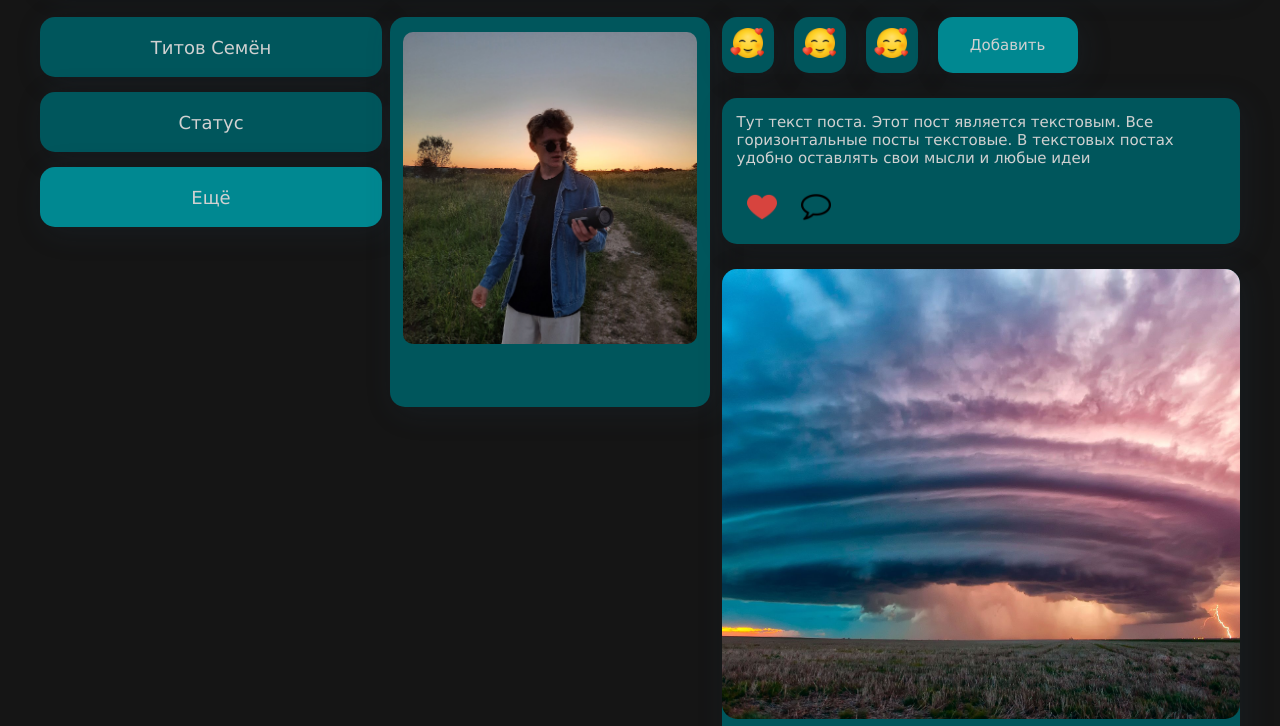
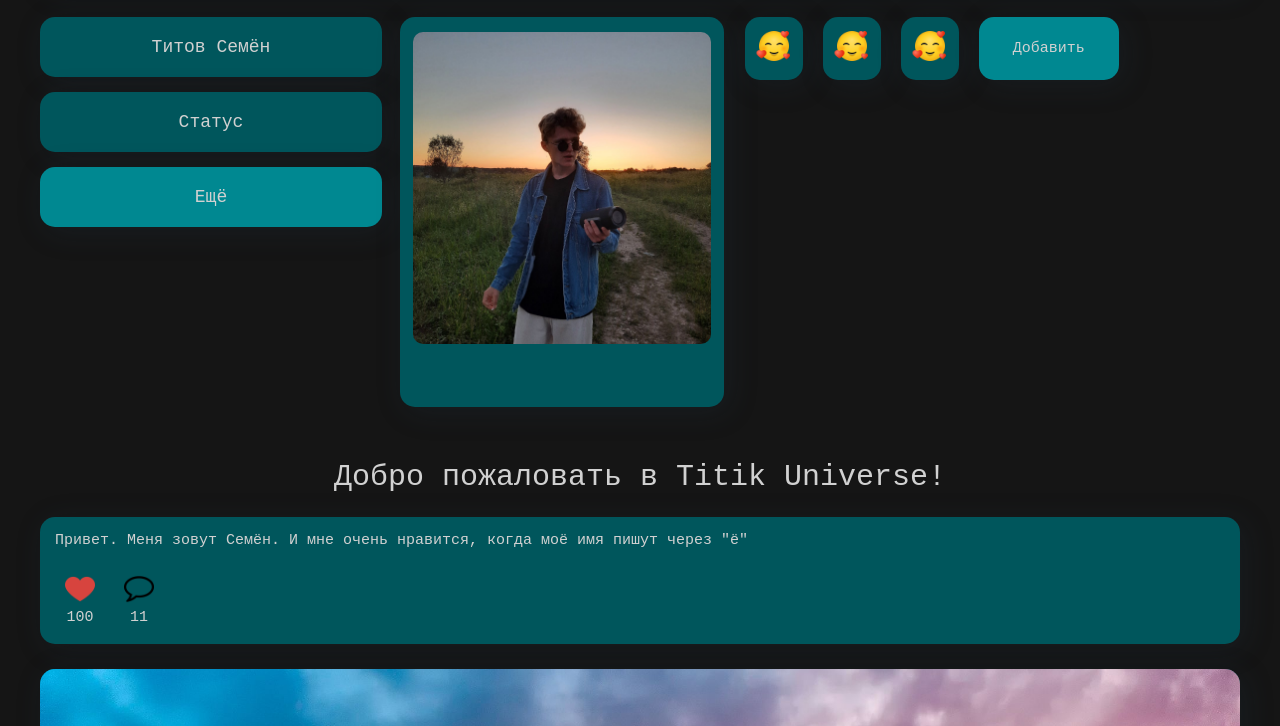
Before and after one commit to TitikUniverse/SocialWeb, a plain HTML site: page index.html in a window 1280 px wide. Shown: the part 108-834 px from the top of the page. Drawn offline with Linux system fonts and the light colour scheme.

Commit message:
Переместил стену вниз и поправил много отступов

```diff
--- a/index.html
+++ b/index.html
@@ -16,7 +16,7 @@
       </div>
     </header>
 
-    <article id="content-page">
+    <article id="profile-box">
       <div id="left">
         <div class="top-info">
           <div class="box-radius-white shadow top-info-element" id="name"><span>Титов Семён</span></div>
@@ -45,19 +45,37 @@
                 alt=""></button>
             <button id="add-post-btn" class="main-btn shadow">Добавить</button>
           </div>
+
+        </div>
+      </div>
+    </article>
+
+    <article id="content-box-header">
+      <span>Добро пожаловать в Titik Universe!</span>
+    </article>
+
+    <article id="content-box">
       <div class="wall">
 
         <div class="post text-post box-radius-white shadow">
           <div class="post-content">
-                <span>Тут текст поста. Этот пост является текстовым. Все горизонтальные посты текстовые. В текстовых
-                  постах удобно оставлять свои мысли и любые идеи</span>
+            <span>Привет. Меня зовут Семён. И мне очень нравится, когда моё имя пишут через "ё"</span>
           </div>
           <div class="post-option">
             <!-- <hr> -->
-                <button class="post-option-btn"><img src="./img/icon/like-red.png" alt="LIKE"></button>
-                <button class="post-option-btn"><img src="./img/icon/comment-white-oval-bubble.png" alt="COMMENT"></button>
+            <button class="post-option-btn">
+              <img src="./img/icon/like-red.png" alt="LIKE">
+              <br>
+              <span>100</span>
+            </button>
+            <button class="post-option-btn">
+              <img src="./img/icon/comment-white-oval-bubble.png" alt="COMMENT">
+              <br>
+              <span>11</span>
+            </button>
           </div>
         </div>
+
 
         <div class="post image-post box-radius-white shadow">
           <div class="post-content">
@@ -65,10 +83,16 @@
           </div>
           <div class="post-option">
             <!-- <hr> -->
-                <button class="post-option-btn"><img src="./img/icon/like-red.png" alt="LIKE"></button>
-                <button class="post-option-btn"><img src="./img/icon/comment-white-oval-bubble.png" alt="COMMENT"></button>
-              </div>
-            </div>
+            <button class="post-option-btn">
+              <img src="./img/icon/like-red.png" alt="LIKE">
+              <br>
+              <span>1.1М</span>
+            </button>
+            <button class="post-option-btn">
+              <img src="./img/icon/comment-white-oval-bubble.png" alt="COMMENT">
+              <br>
+              <span>76К</span>
+            </button>
           </div>
         </div>
       </div>
--- a/style/style.css
+++ b/style/style.css
@@ -1,7 +1,7 @@
 * {
     margin: 0;
     padding: 0;
-    font-family: Verdana, Helvetica, Arial, Sans-serif;
+    font-family: monospace;
     font-size: 15px;
     outline: none;
     color: rgb(209, 209, 209);
@@ -24,18 +24,16 @@ body {
 .main-btn {
     background-color: #008891;
     border-radius: 15px;
-    border-style: none;
+    border: 3px solid transparent;
+    transition: all 300ms ease;
+    -webkit-transition: all 300ms ease;
+    -moz-transition: all 300ms ease;
+    -o-transition: all 300ms ease;
 }
 .main-btn:hover {
-    transition: all 300ms ease;
     background-color: #151515;
     border: 3px solid #008891;
 }
-/* .main-btn:not(:hover) {
-    transition: all 700ms ease;
-    background-color: #151515;
-    border: 3px solid #008891;
-} */
 .post-option-btn {
     background-color: transparent;
     border-radius: 15px;
@@ -55,23 +53,36 @@ body {
     width: 100%;
     height: 70px;
 }
-#content-page {
+#profile-box {
     margin: 30px 0;
+    display: flex;
+    flex-direction: row;;
 }
 #left {
     width: 30%;
-    float: left;
 }
 #center {
-    width: 25%;
-    float: left;
+    width: 27%;
 
     display: flex;
     justify-content: center;
 }
 #right {
-    width: 45%;
-    float: right;
+    width: 43%;
+}
+#content-box-header {
+    width: 100%;
+    height: 50px;
+    padding: 15px 0px;
+    display: flex;
+    justify-content: center;
+    align-items: center;
+}
+#content-box-header span {
+    font-size: 30px;
+}
+#content-box {
+
 }
 
 #logo {
@@ -107,7 +118,6 @@ body {
 
 .avatar-container {
     width: 100%;
-    min-width: 320px;
     height: 390px;
 
     display: flex;
@@ -162,7 +172,7 @@ body {
 
 .text-post .post-content {
     padding: 15px;
-    min-height: 50px;
+    /* min-height: 50px; */
 }
 .image-post .post-content {
     width: 100%;
@@ -186,8 +196,14 @@ body {
 .post .post-option {
     margin-left: 15px;
 }
+.post-option button {
+    padding: 10px;
+}
 .post-option button img {
     height: 30px;
     width: 30px;
-    padding: 10px;
 }
+.post-option button br {
+    display: block;
+    content: "";
+}
```
Lines whose indentation alone changed are shown as unchanged.
